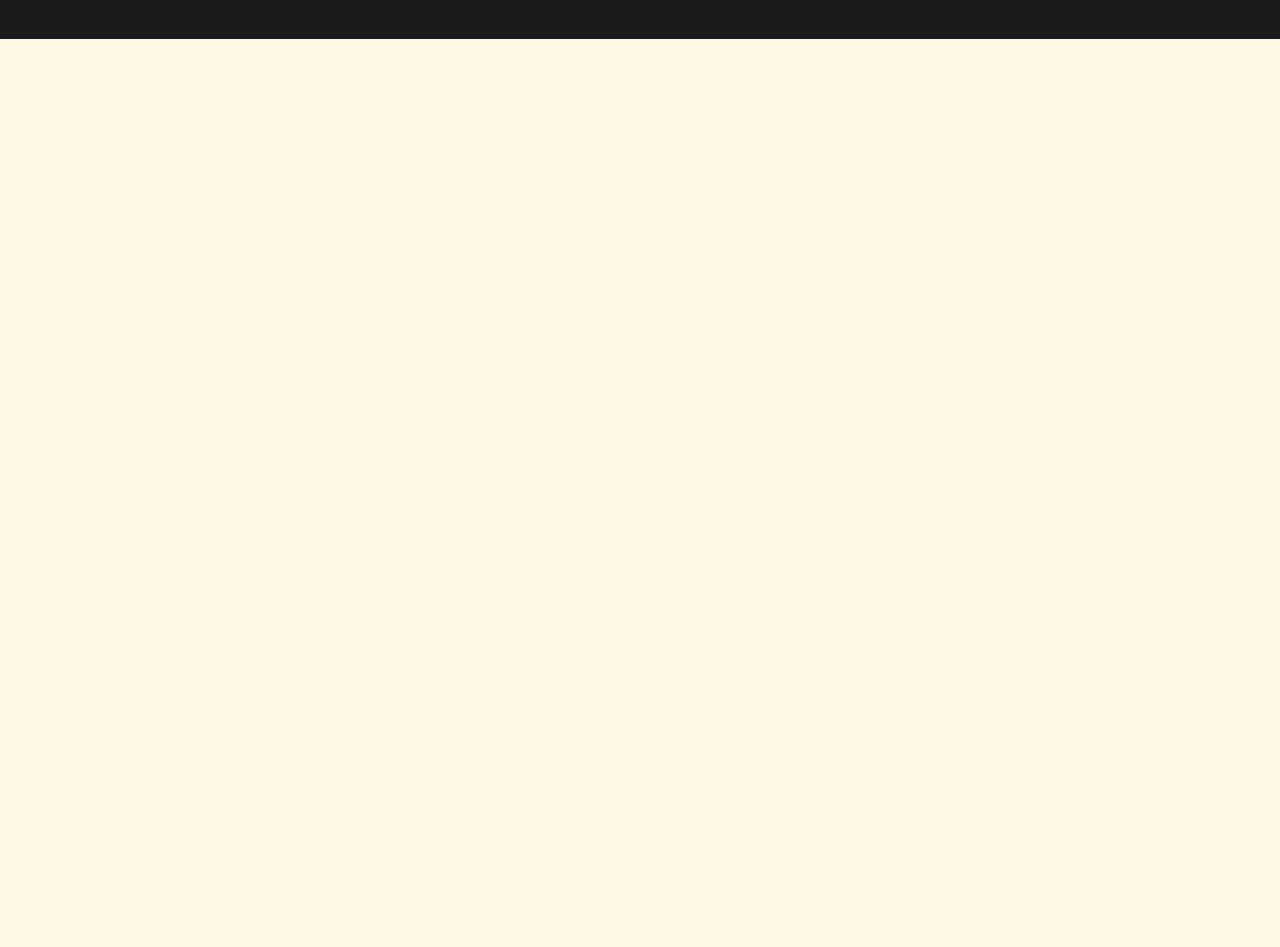
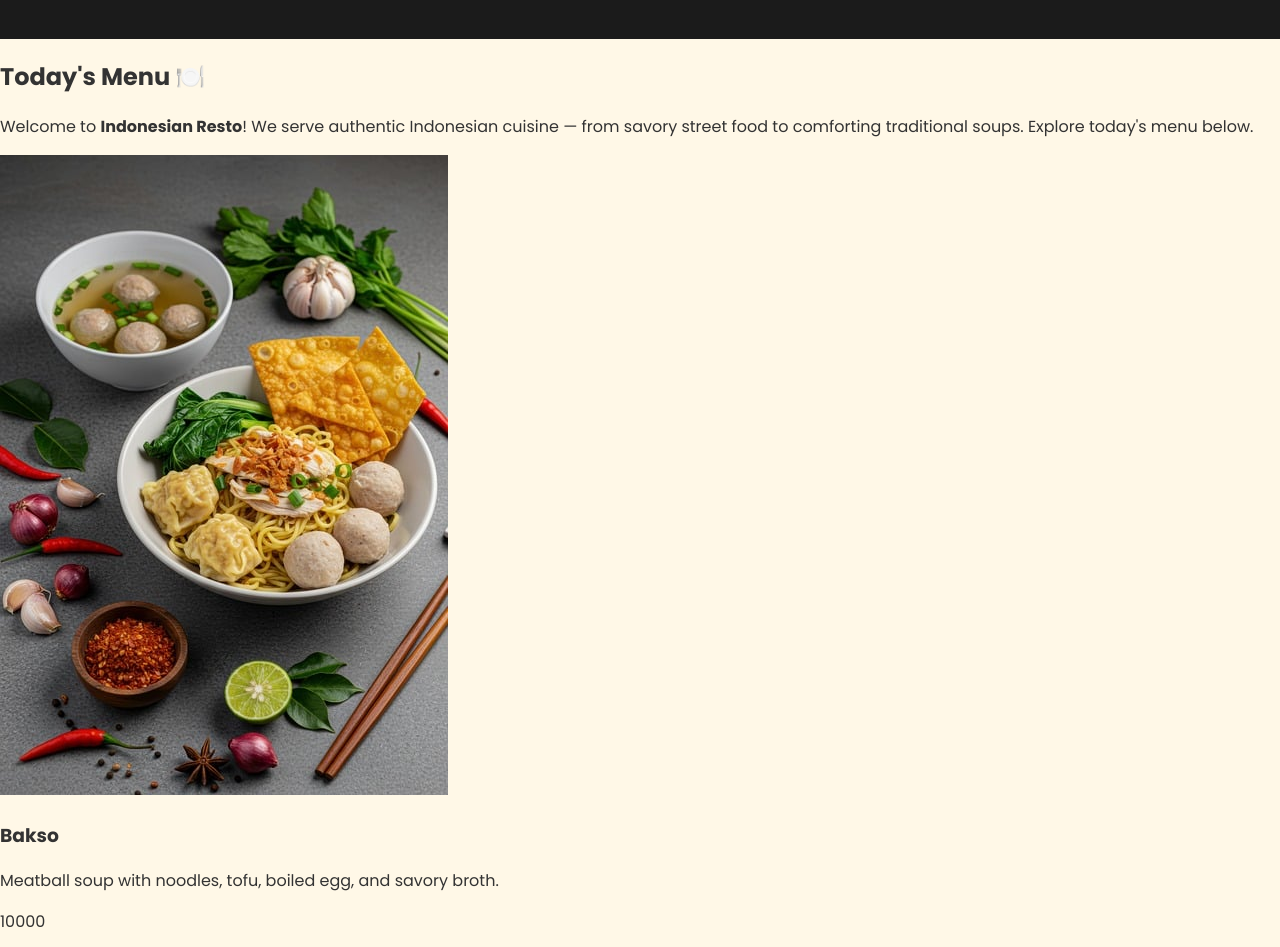
Before and after one commit to argus1995/indonesian-resto, a React (Vite) app: page / in a window 1280 px wide. Shown: the part 145-1092 px from the top of the page. Before the commit the page ends 800 px from the top, so only its background shows below. Built offline with nearby package versions, Linux system fonts and the light colour scheme.

Commit message:
feat(menu): create menu and menu card component

```diff
--- a/src/App.jsx
+++ b/src/App.jsx
@@ -4,6 +4,7 @@ function App() {
   return (
     <div className="container">
       <Header />
+      <Menu />
     </div>
   );
 }
@@ -19,4 +20,36 @@ function Header() {
   );
 }
 
+function Menu() {
+  return (
+    <main>
+      <h2 className="menu-title">Today's Menu 🍽️</h2>
+      <p>
+        Welcome to <strong>Indonesian Resto</strong>! We serve authentic
+        Indonesian cuisine — from savory street food to comforting traditional
+        soups. Explore today's menu below.
+      </p>
+      <div className="menu-grid">
+        <MenuCard />
+        <MenuCard />
+        <MenuCard />
+        <MenuCard />
+        <MenuCard />
+        <MenuCard />
+      </div>
+    </main>
+  );
+}
+
+function MenuCard() {
+  return (
+    <div className="menu-item">
+      <img src="bakso.jpg" alt="Bakso" />
+      <h3>Bakso</h3>
+      <p>Meatball soup with noodles, tofu, boiled egg, and savory broth.</p>
+      <p>10000</p>
+    </div>
+  );
+}
+
 export default App;
```
Also changed, not shown: public/bakso.jpg (added).
